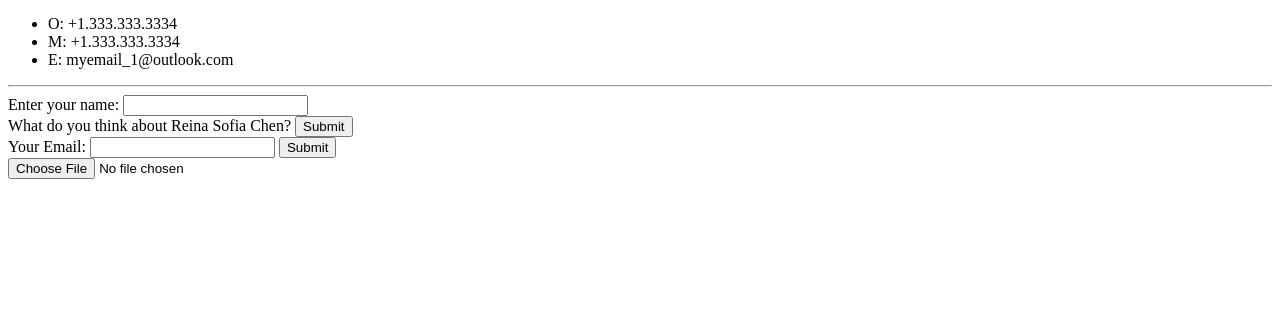
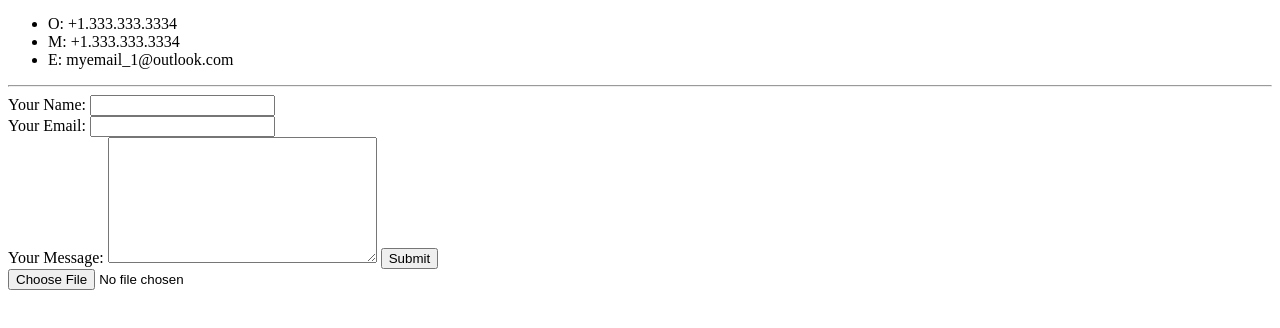
Before and after one commit to george-chen1/cv, a plain HTML site: page contact-me.html in a window 1280 px wide. Shown: the part 44-372 px from the top of the page. Drawn offline with Linux system fonts and the light colour scheme.

Commit message:
Update contact-me.html

```diff
--- a/contact-me.html
+++ b/contact-me.html
@@ -15,13 +15,13 @@
   </ul>
   <hr>
 
-  <form class="" action="index.html" method="post">
-    <label for="">Enter your name:</label>
-    <input type="text" name="" value=""><br>
-    <label for="">What do you think about Reina Sofia Chen?</label>
-    <input type="submit" name=""><br>
+  <form class="" action="mailto:george.y.chen1@outlook.com" method="post" enctype="text/plain">
+    <label for="">Your Name:</label>
+    <input type="text" name="yourName" value=""><br>
     <label for="">Your Email:</label>
-    <input type="email" name="" value="">
+    <input type="email" name="yourEmail"><br>
+    <label for="">Your Message:</label>
+    <textarea name="yourMessage" rows="8" cols="31"></textarea>
     <input type="submit" name=""><br>
     <input type="file" name="" value="">
 
```
